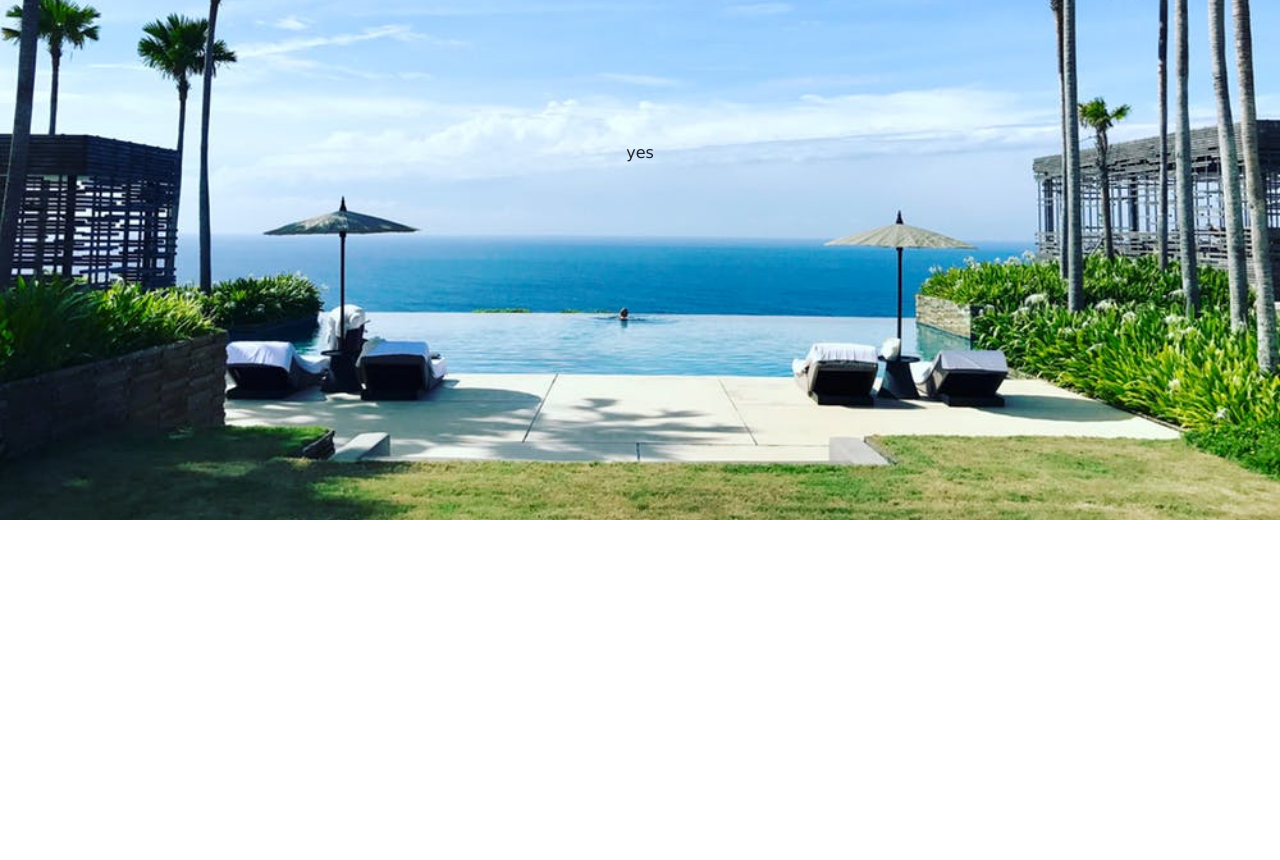
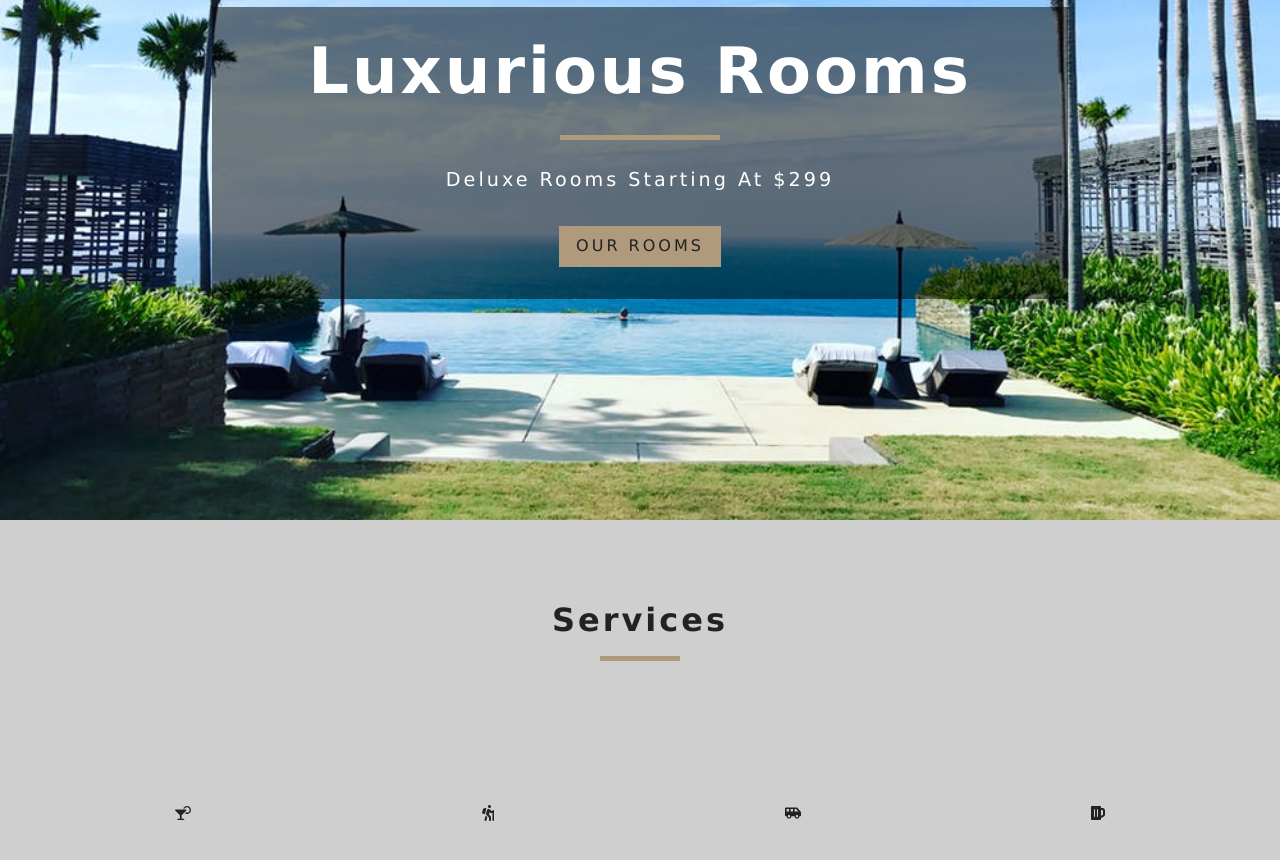
Before and after one commit to akinsikuoluwafemi/resort, a React (Create React App) app: page / in a window 1280 px wide. Shown: the part 280-1140 px from the top of the page. Before the commit the page ends 800 px from the top, so only its background shows below. Built offline with nearby package versions, Linux system fonts and the light colour scheme.

Commit message:
Add services icon in home page

```diff
--- /dev/null
+++ b/src/components/Services.js
@@ -0,0 +1,49 @@
+import React, { Component } from 'react'
+import Title from './Title';
+import { FaCocktail, FaHiking, FaShuttleVan, FaBeer } from 'react-icons/fa';
+
+
+
+export default class Services extends Component {
+
+    state = {
+        services: [
+            {
+                icon: <FaCocktail />,
+                title: "free cocktails",
+                info: "lorem2 lorem2 lorem2 lorem2 lorem2 lorem2 lorem2"
+            },
+            {
+                icon: <FaHiking />,
+                title: "Endless Hiking",
+                info: "lorem2 lorem2 lorem2 lorem2 lorem2 lorem2 lorem2"
+            },
+            {
+                icon: <FaShuttleVan />,
+                title: "free shuttle",
+                info: "lorem2 lorem2 lorem2 lorem2 lorem2 lorem2 lorem2"
+            },
+            {
+                icon: <FaBeer />,
+                title: "Strongest Beer",
+                info: "lorem2 lorem2 lorem2 lorem2 lorem2 lorem2 lorem2"
+            }
+        ]
+    }
+
+    render() {
+        return (
+            <section className="services">
+
+                <Title title="services" />
+                <div className="services-center">
+                    {this.state.services.map((item,index) => {
+                        return <article key={index} className="services">
+                            <span>{item.icon}</span>
+                        </article>
+                    })}
+                </div>
+            </section>
+        )
+    }
+}
--- /dev/null
+++ b/src/components/Title.js
@@ -0,0 +1,10 @@
+import React from 'react';
+
+export default function Title({title}) {
+    return (
+        <div className="section-title">
+            <h4>{title}</h4>
+            <div/>
+        </div>
+    )
+}
--- a/src/pages/Error.js
+++ b/src/pages/Error.js
@@ -1,11 +1,17 @@
 import React from 'react';
 import Hero from '../components/Hero';
+import Banner from '../components/Banner';
+import { Link } from 'react-router-dom';
 
 
  function Error() {
     return (
         <Hero>
-            Not found
+            <Banner title="404" subtitle="page not found">
+                <Link to="/" className="btn-primary">
+                    returm home
+                </Link>
+            </Banner>
         </Hero>
     )
 }
--- a/src/pages/Home.js
+++ b/src/pages/Home.js
@@ -1,10 +1,24 @@
 import React from 'react'
 import Hero from '../components/Hero';
+import Banner from '../components/Banner';
+import { Link } from 'react-router-dom';
+import Services from '../components/Services';
+
+
  const Home = () => {
-    return (
-        <Hero hero="defaultHero">
-            yes
-        </Hero>
+     return (
+        <>
+            <Hero hero="defaultHero">
+                <Banner title="luxurious rooms" subtitle="deluxe rooms starting at $299">
+                    <Link to="/rooms" className="btn-primary">
+                    our rooms
+                    </Link>
+
+                </Banner>
+             </Hero>
+
+            <Services/>
+        </>
     )
 }
 
--- a/src/pages/Rooms.js
+++ b/src/pages/Rooms.js
@@ -1,11 +1,20 @@
 import React from 'react';
 import Hero from '../components/Hero';
+import Banner from '../components/Banner';
+import { Link } from 'react-router-dom';
 
 
 
  const Rooms = () => {
     return (
-        <Hero hero="roomsHero" >Rooms</Hero>
+        <Hero hero="roomsHero">
+            <Banner title="our rooms">
+                <Link to="/" className="btn-primary">
+                    return home
+                </Link>
+            </Banner>
+
+        </Hero>
     )
 }
 
```
